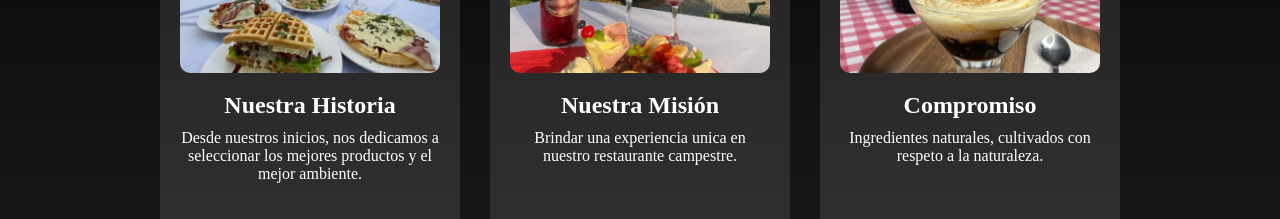
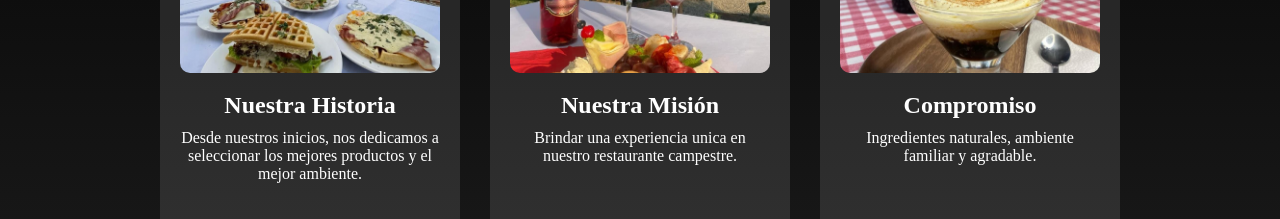
Before and after one commit to luis13xd/frontend-restaurante, a React (Vite) app: page / in a window 1280 px wide. Shown: the part 1960-2179 px from the top of the page. Built offline with nearby package versions, Linux system fonts and the light colour scheme; no server answers.

Commit message:
cambio de texto en abput cards5

```diff
--- a/src/components/About.jsx
+++ b/src/components/About.jsx
@@ -54,7 +54,7 @@ const About = () => {
           <img src={nosotrosImg3} alt="Compromiso" />
           <h3>Compromiso</h3>
           <p>
-            Ingredientes naturales, cultivados con respeto a la naturaleza.
+            Ingredientes naturales, ambiente familiar y agradable.
           </p>
         </motion.div>
       </div>
```
